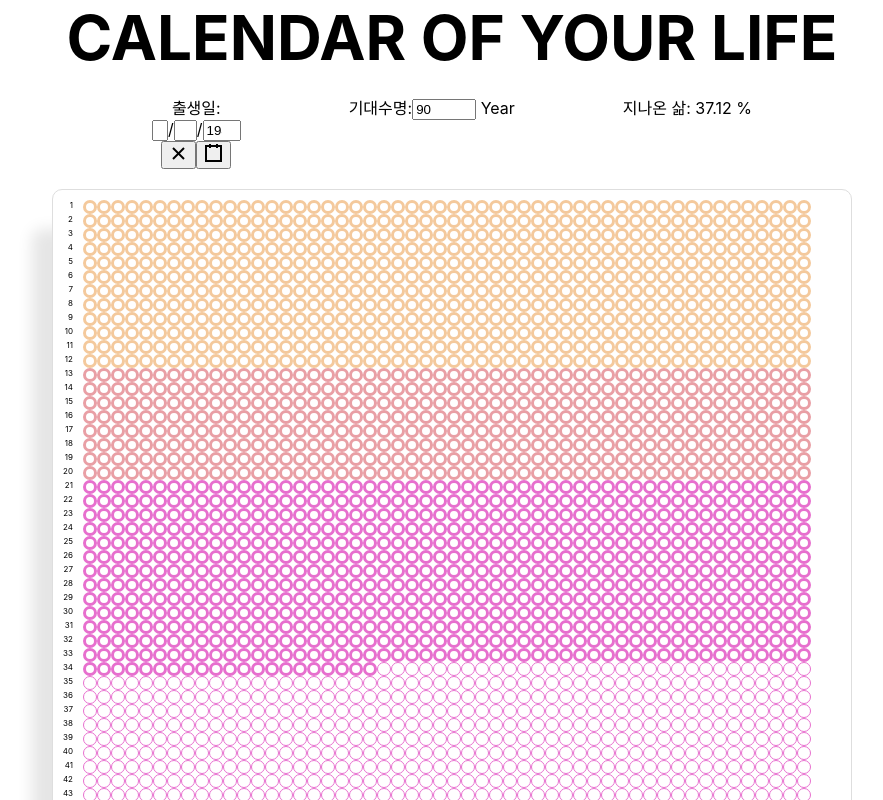
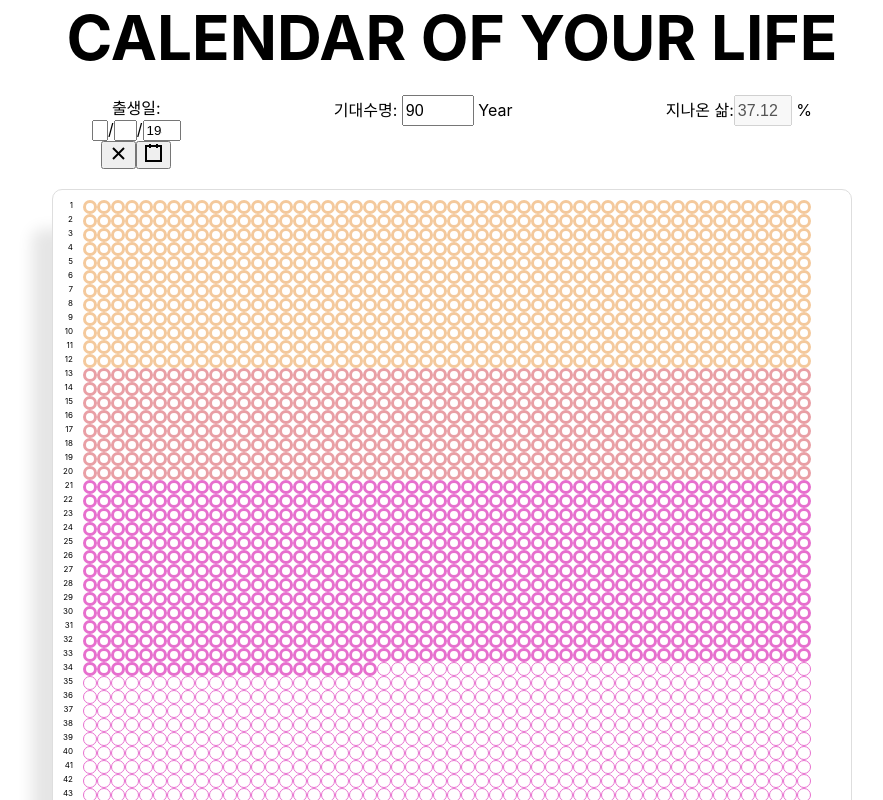
Before and after one commit to choseungmin/calendar-of-your-life, a React (Create React App) app: page / in a window 1280 px wide. Shown: the top 800 px of the page, without its empty margins (188-1071 px from the left). Built offline with nearby package versions, Linux system fonts and the light colour scheme.

Commit message:
feature: add calendar of your life

```diff
--- a/src/components/CalendarWrapper.js
+++ b/src/components/CalendarWrapper.js
@@ -40,8 +40,10 @@ const CalendarWrapper = () => {
       <Inputs>
         <div>출생일: <ReactDatePicker onChange={setBirthday} value={birthDay}/></div>
         <div>
-          기대수명:
+          기대수명:{' '}
           <input
+            className="react-date-picker__wrapper"
+            style={{display: 'inline-block', height: '25px', fontSize: '16px'}}
             type={"number"}
             min={50}
             max={120}
@@ -49,7 +51,16 @@ const CalendarWrapper = () => {
             onChange={onChangeMaxAge}
           /> Year
         </div>
-        <div>지나온 삶: {Number(diffWeek / (maxAge * 52) * 100).toFixed(2)} %</div>
+        <div>
+          지나온 삶:
+          <input
+            className="react-date-picker__wrapper"
+            style={{display: 'inline-block', width: '50px', height: '25px', fontSize: '16px'}}
+            value={`${Number(diffWeek / (maxAge * 52) * 100).toFixed(2)}`}
+            disabled
+          />
+          {' '}%
+        </div>
       </Inputs>
       <ReactTooltip scrollHide/>
       <Body degreeX={degreeX} degreeY={degreeY}>
@@ -90,7 +101,7 @@ const Wrapper = styled.div`
 const Inputs = styled.div`
   display: flex;
   justify-content: space-between;
-  padding: 0 100px;
+  padding: 0 40px;
   margin: 20px 0;
 `;
 
```
